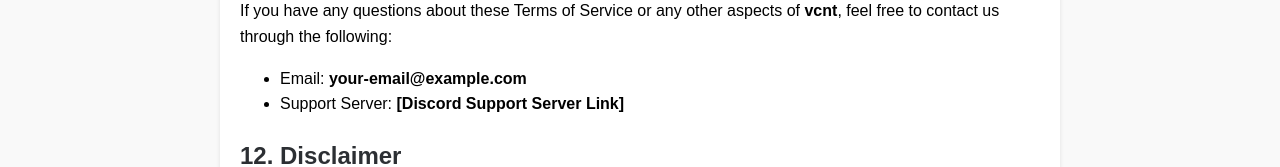
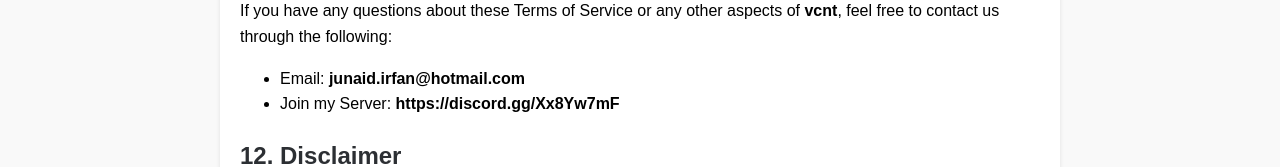
Before and after one commit to junaydirfan/vcnt, a plain HTML site: page index.html in a window 1280 px wide. Shown: the part 2132-2299 px from the top of the page. Drawn offline with Linux system fonts and the light colour scheme.

Commit message:
Update index.html

```diff
--- a/index.html
+++ b/index.html
@@ -106,8 +106,8 @@
     <h2>11. Contact Information</h2>
     <p>If you have any questions about these Terms of Service or any other aspects of <strong>vcnt</strong>, feel free to contact us through the following:</p>
     <ul>
-        <li>Email: <strong>your-email@example.com</strong></li>
-        <li>Support Server: <strong>[Discord Support Server Link]</strong></li>
+        <li>Email: <strong>junaid.irfan@hotmail.com</strong></li>
+        <li>Join my Server: <strong>https://discord.gg/Xx8Yw7mF</strong></li>
     </ul>
 
     <h2>12. Disclaimer</h2>
```
